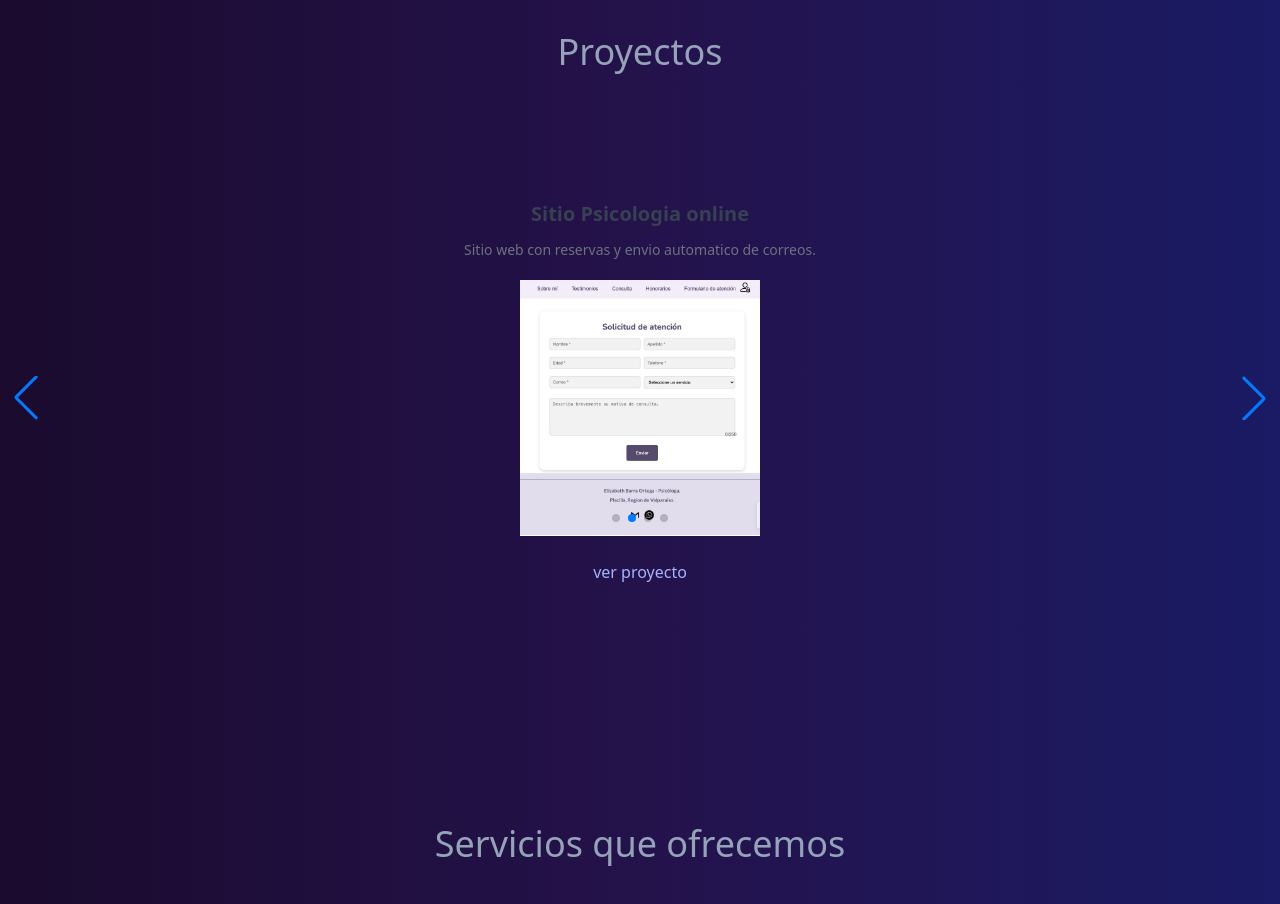
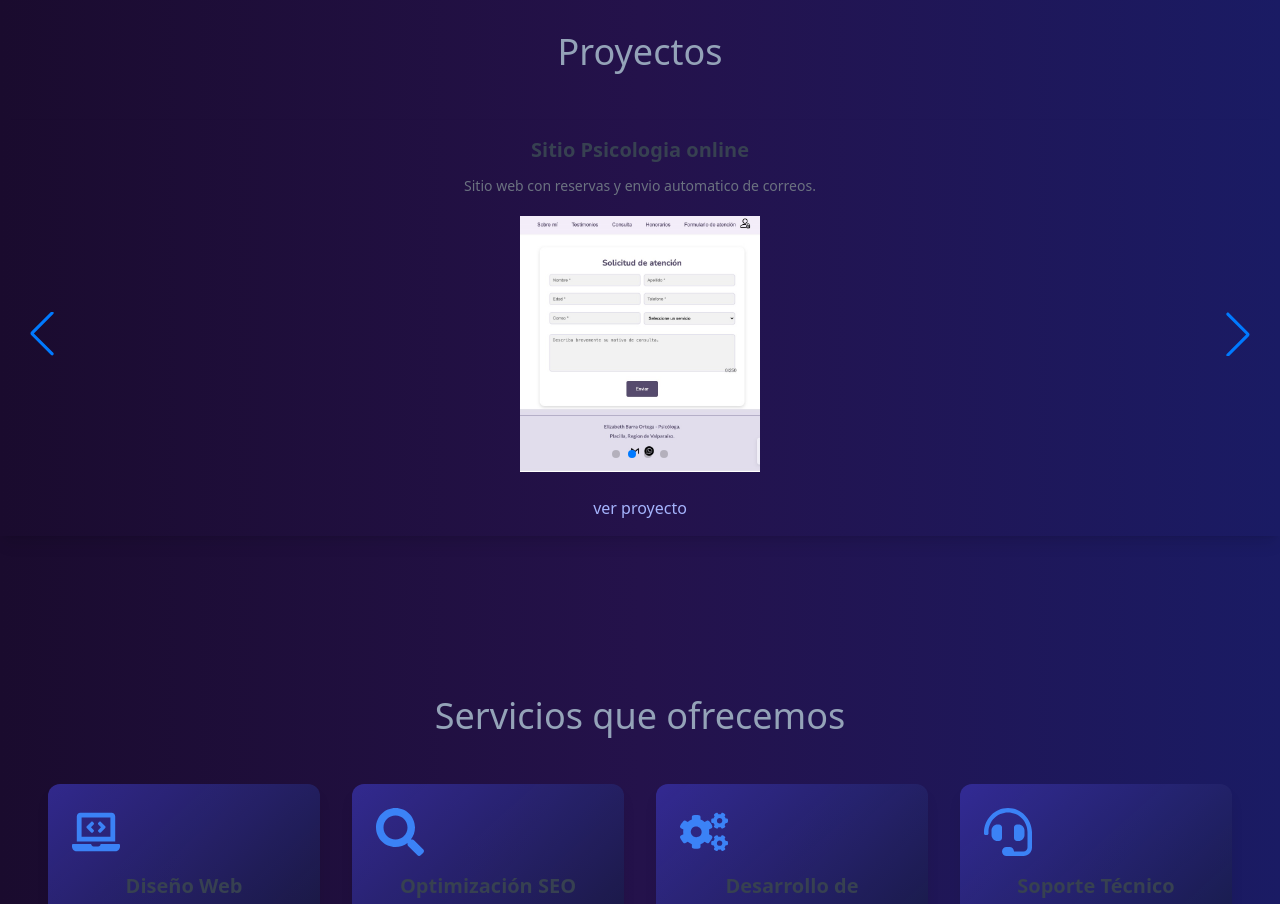
Before and after one commit to ingenieriaDanielBarra/ProyectoPyme, a React (Vite) app in the folder frontend/: page / in a window 1280 px wide. Shown: the part 1440-2344 px from the top of the page. Built offline with nearby package versions, Linux system fonts and the light colour scheme.

Commit message:
cambiar color seccion proyectos2

```diff
--- a/frontend/src/components/Projects.jsx
+++ b/frontend/src/components/Projects.jsx
@@ -38,7 +38,7 @@ function Projects(){
         {proyectos.map((proyecto, index) => (
         <div
         key={index}
-        className="bg-gradient-to-r from-[#1a0b2e] via-[#24124b] to-[#1a1b64] py-20 text-center"
+        className="bg-gradient-to-r from-[#1a0b2e] via-[#24124b] to-[#1a1b64] rounded-1xl shadow-lg p-4"
         data-aos='fade-up'
         data-aos-delay={index * 200}
         >
```
